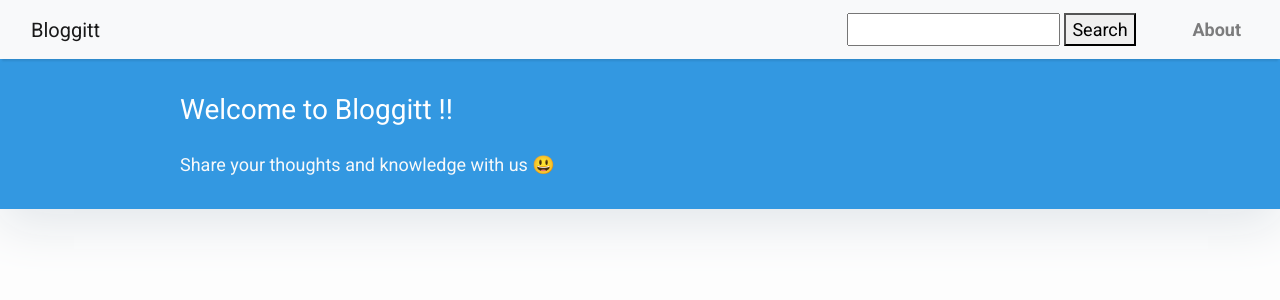
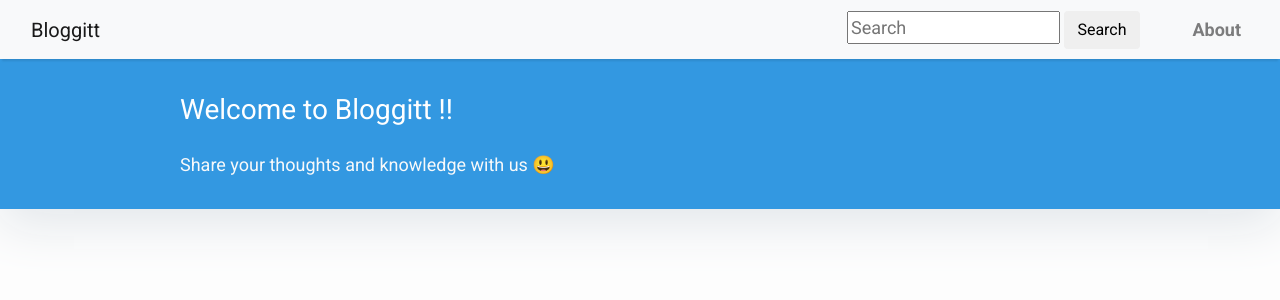
Before and after one commit to diyajaiswal11/Bloggitt, a Django app: template bloggitt/templates/index.html in a window 1280 px wide. Shown: the top 300 px of the page. Run offline with Django 3.2, Linux system fonts and the light colour scheme; the template is opened without the code that fills it, so the values that code supplies are empty; some libraries are stand-ins or nearby versions.

Commit message:
Update base.html

```diff
--- a/bloggitt/templates/base.html
+++ b/bloggitt/templates/base.html
@@ -35,6 +35,10 @@
          .search{
              margin-left: 60%;
          }
+         .btn.hover{
+             background-color: #3398E1;
+             cursor: pointer;
+         }
 
 
 
@@ -48,8 +52,8 @@
                     <span class="navbar-toggler-icon"></span>
                 </button>
              <div class="search">
-                 <input type="text">
-                 <button  type="button">Search</button>
+                 <input type="text" placeholder="Search">
+                 <button class="btn" type="button">Search</button>
              </div>
                 <div class="collapse navbar-collapse" id="navbarResponsive">
                     <ul class="navbar-nav ml-auto">
```
